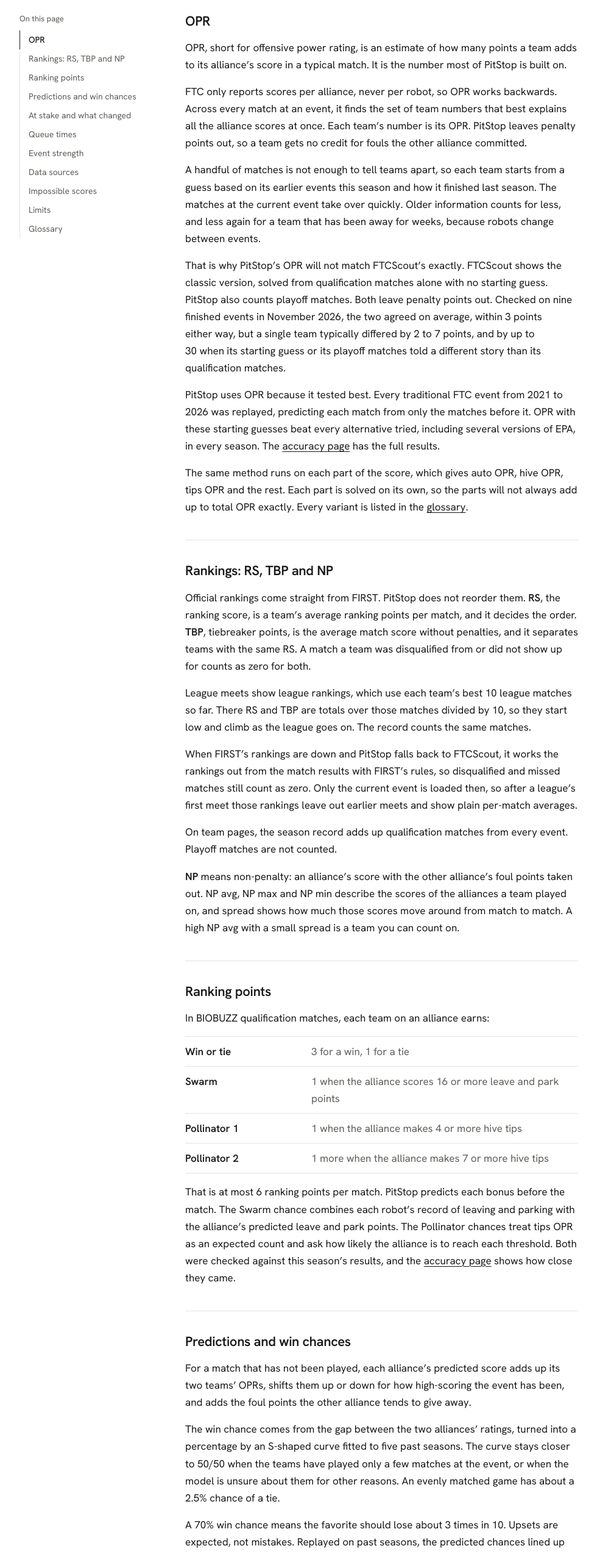
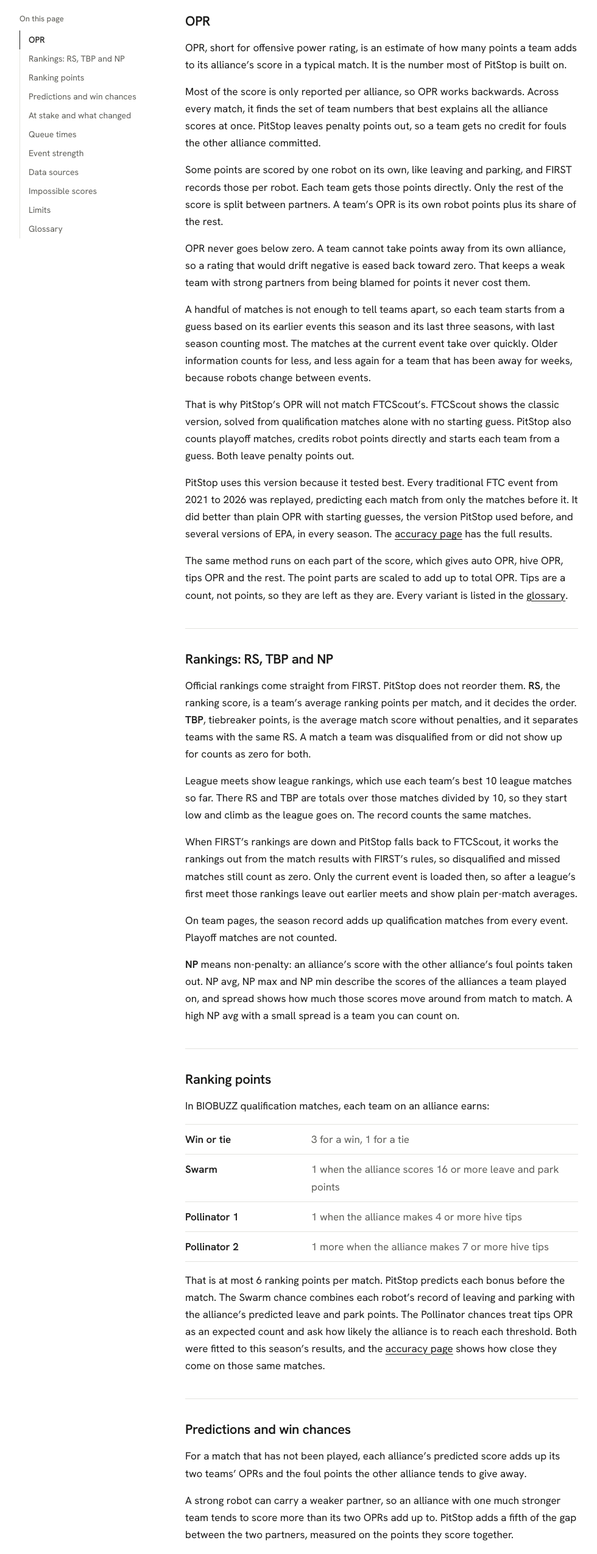
Before and after one commit to nesetkab/ftc-pitstop, a SvelteKit app: page /about in a window 1280 px wide. Shown: the part 160-2708 px from the top of the page at 61% size, without its empty margins (42-1022 px from the left). Built offline with nearby package versions, Linux system fonts and the light colour scheme; a web font is replaced by a local one.

Commit message:
explain robot credit carry and zero floor in about copy

```diff
--- a/src/routes/(app)/about/+page.svelte
+++ b/src/routes/(app)/about/+page.svelte
@@ -101,35 +101,44 @@
 				alliance’s score in a typical match. It is the number most of PitStop is built on.
 			</p>
 			<p>
-				FTC only reports scores per alliance, never per robot, so OPR works backwards. Across every
-				match at an event, it finds the set of team numbers that best explains all the alliance
-				scores at once. Each team’s number is its OPR. PitStop leaves penalty points out, so a team
-				gets no credit for fouls the other alliance committed.
+				Most of the score is only reported per alliance, so OPR works backwards. Across every match,
+				it finds the set of team numbers that best explains all the alliance scores at once. PitStop
+				leaves penalty points out, so a team gets no credit for fouls the other alliance committed.
+			</p>
+			<p>
+				Some points are scored by one robot on its own, like leaving and parking, and FIRST records
+				those per robot. Each team gets those points directly. Only the rest of the score is split
+				between partners. A team’s OPR is its own robot points plus its share of the rest.
+			</p>
+			<p>
+				OPR never goes below zero. A team cannot take points away from its own alliance, so a rating
+				that would drift negative is eased back toward zero. That keeps a weak team with strong
+				partners from being blamed for points it never cost them.
 			</p>
 			<p>
 				A handful of matches is not enough to tell teams apart, so each team starts from a guess
-				based on its earlier events this season and how it finished last season. The matches at the
-				current event take over quickly. Older information counts for less, and less again for a
-				team that has been away for weeks, because robots change between events.
+				based on its earlier events this season and its last three seasons, with last season
+				counting most. The matches at the current event take over quickly. Older information counts
+				for less, and less again for a team that has been away for weeks, because robots change
+				between events.
 			</p>
 			<p>
-				That is why PitStop’s OPR will not match FTCScout’s exactly. FTCScout shows the classic
-				version, solved from qualification matches alone with no starting guess. PitStop also counts
-				playoff matches. Both leave penalty points out. Checked on nine finished events in November
-				2026, the two agreed on average, within 3 points either way, but a single team typically
-				differed by 2 to 7 points, and by up to 30 when its starting guess or its playoff matches
-				told a different story than its qualification matches.
+				That is why PitStop’s OPR will not match FTCScout’s. FTCScout shows the classic version,
+				solved from qualification matches alone with no starting guess. PitStop also counts playoff
+				matches, credits robot points directly and starts each team from a guess. Both leave penalty
+				points out.
 			</p>
 			<p>
-				PitStop uses OPR because it tested best. Every traditional FTC event from 2021 to 2026 was
-				replayed, predicting each match from only the matches before it. OPR with these starting
-				guesses beat every alternative tried, including several versions of EPA, in every season.
-				The <a href="/accuracy">accuracy page</a> has the full results.
+				PitStop uses this version because it tested best. Every traditional FTC event from 2021 to
+				2026 was replayed, predicting each match from only the matches before it. It did better than
+				plain OPR with starting guesses, the version PitStop used before, and several versions of
+				EPA, in every season. The <a href="/accuracy">accuracy page</a> has the full results.
 			</p>
 			<p>
 				The same method runs on each part of the score, which gives auto OPR, hive OPR, tips OPR and
-				the rest. Each part is solved on its own, so the parts will not always add up to total OPR
-				exactly. Every variant is listed in the <a href="#glossary">glossary</a>.
+				the rest. The point parts are scaled to add up to total OPR. Tips are a count, not points,
+				so they are left as they are. Every variant is listed in the <a href="#glossary">glossary</a
+				>.
 			</p>
 		</section>
 
@@ -190,8 +199,9 @@
 				That is at most {maxRp} ranking points per match. PitStop predicts each bonus before the match.
 				The Swarm chance combines each robot’s record of leaving and parking with the alliance’s predicted
 				leave and park points. The Pollinator chances treat tips OPR as an expected count and ask how
-				likely the alliance is to reach each threshold. Both were checked against this season’s results,
-				and the <a href="/accuracy">accuracy page</a> shows how close they came.
+				likely the alliance is to reach each threshold. Both were fitted to this season’s results, and
+				the
+				<a href="/accuracy">accuracy page</a> shows how close they come on those same matches.
 			</p>
 		</section>
 
@@ -199,15 +209,19 @@
 			{@render heading('predictions')}
 			<p>
 				For a match that has not been played, each alliance’s predicted score adds up its two teams’
-				OPRs, shifts them up or down for how high-scoring the event has been, and adds the foul
-				points the other alliance tends to give away.
+				OPRs and the foul points the other alliance tends to give away.
+			</p>
+			<p>
+				A strong robot can carry a weaker partner, so an alliance with one much stronger team tends
+				to score more than its two OPRs add up to. PitStop adds a fifth of the gap between the two
+				partners, measured on the points they score together.
 			</p>
 			<p>
 				The win chance comes from the gap between the two alliances’ ratings, turned into a
-				percentage by an S-shaped curve fitted to five past seasons. The curve stays closer to 50/50
-				when the teams have played only a few matches at the event, or when the model is unsure
-				about them for other reasons. An evenly matched game has about a {tieChance}% chance of a
-				tie.
+				percentage by an S-shaped curve fitted to the 2021 to 2025 seasons. The curve stays closer
+				to 50/50 when the model is unsure about the teams, like early in an event, and in
+				high-scoring matches, where the same gap decides less. An evenly matched game has about a
+				{tieChance}% chance of a tie.
 			</p>
 			<p>
 				A 70% win chance means the favorite should lose about 3 times in 10. Upsets are expected,
@@ -339,8 +353,13 @@
 			{@render heading('limits')}
 			<ul>
 				<li>
-					OPR assumes points simply add up. Defense, partners who work especially well or badly
-					together, and one robot carrying an alliance all get spread across the teams involved.
+					OPR mostly assumes points add up. The one exception it handles is a strong robot carrying
+					a weaker partner. Defense, and partners who work especially well or badly together, still
+					get spread across the teams involved.
+				</li>
+				<li>
+					Robot credit only covers points FIRST records per robot, like leaving and parking. Matches
+					without that detail still count, with the whole score split between partners.
 				</li>
 				<li>
 					Early in an event, ratings lean on earlier events and last season. A team that rebuilt its
@@ -350,8 +369,9 @@
 					Win chances ignore fouls. They were tested and turned out too random to predict per team.
 				</li>
 				<li>
-					{GAME_NAME} is new this season, so ranking point chances, the tie rate and the score spread
-					were fitted on this season’s matches alone. They will settle as more matches are played.
+					The ratings and win chances were tuned on 2021 to 2025 only, and this season was held out
+					to test them. {GAME_NAME} is new, so ranking point chances, the tie rate and the score spread
+					had to be fitted on this season’s matches. They will settle as more matches are played.
 				</li>
 				<li>
 					Teams with no history are assumed to be weaker than average. That is usually right, but it
```
Also changed, not shown: src/lib/components/team/AccuracyReport.svelte (+11 -4 lines), 1 other file (tests, documents, lock files or other folders).
